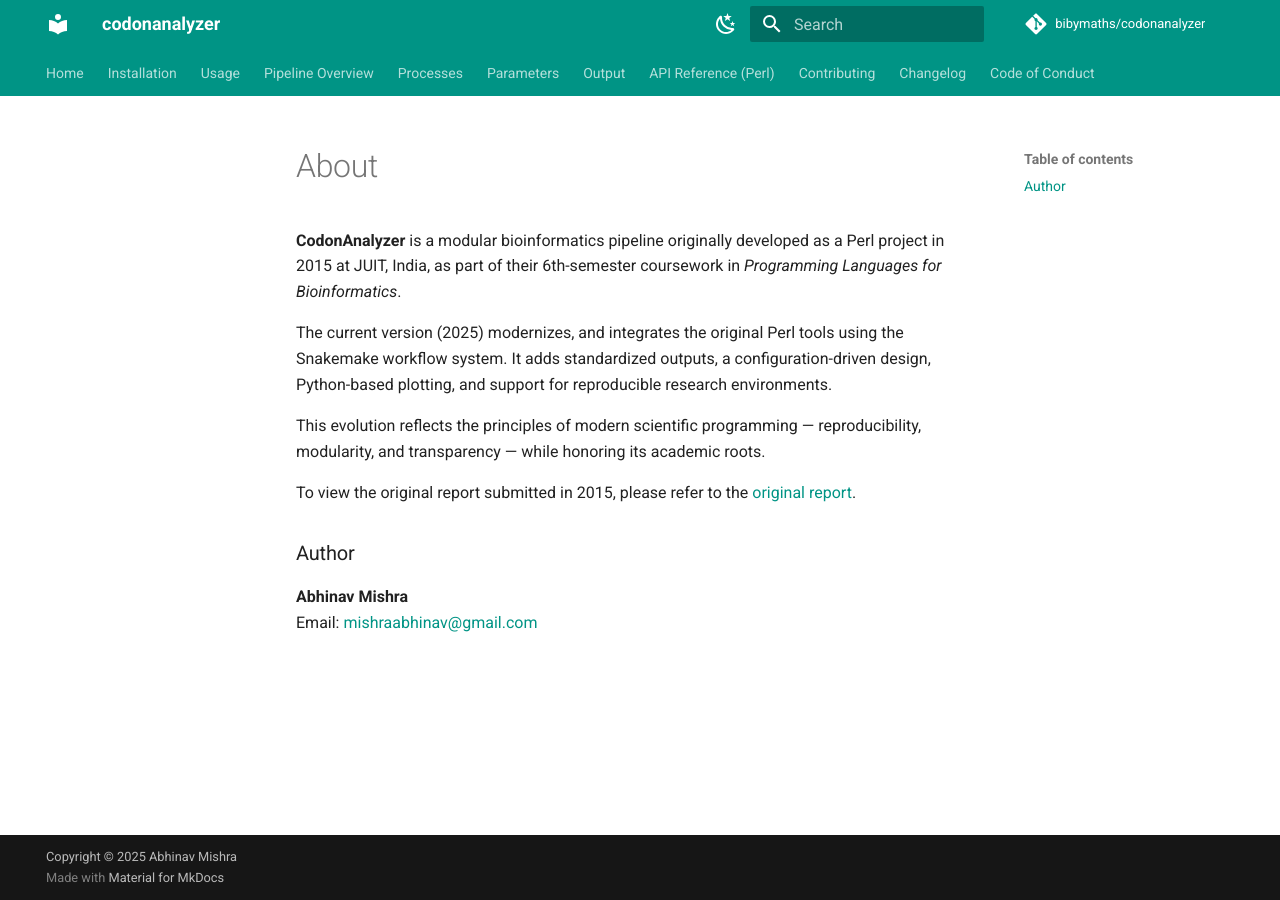
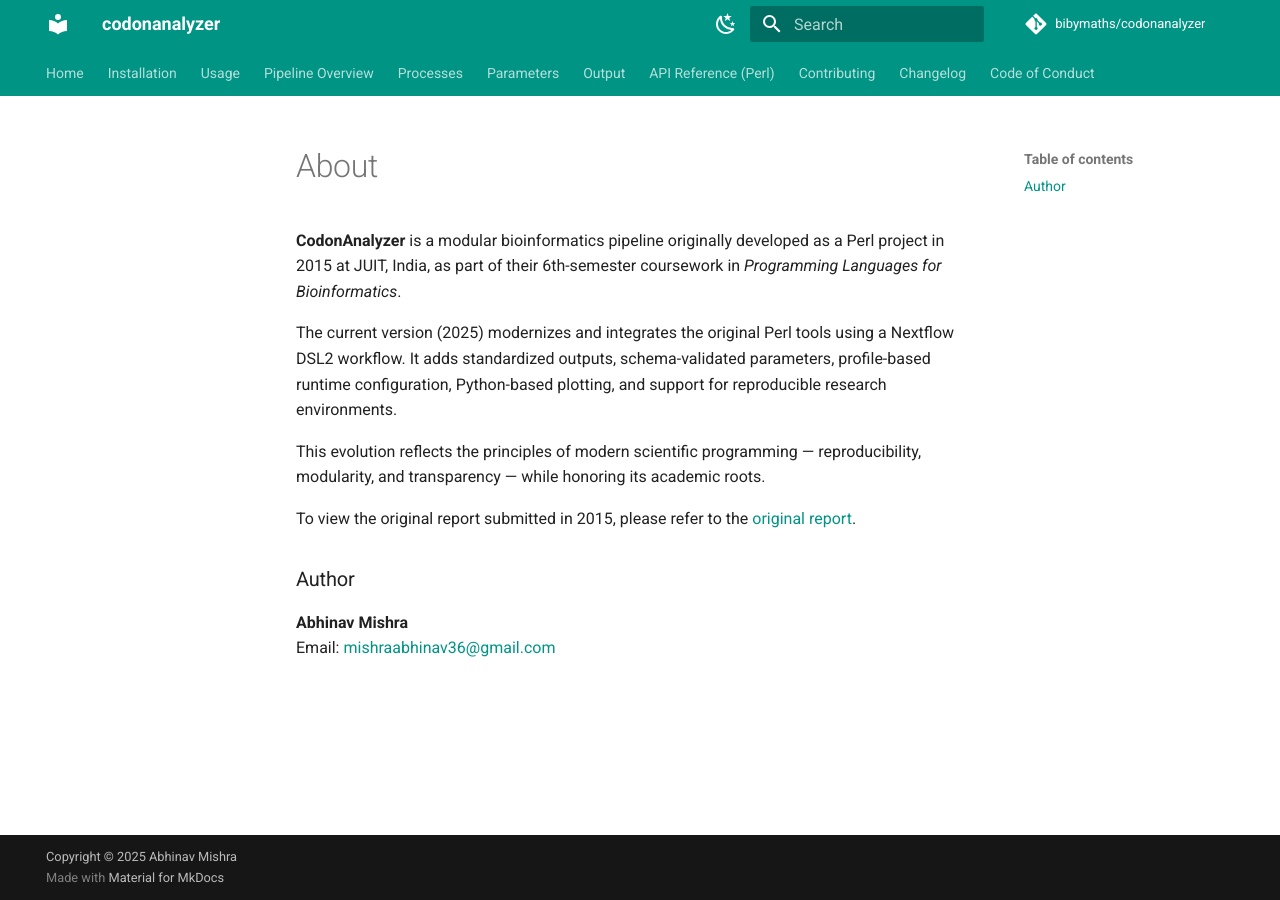
Before and after one commit to bibymaths/codonanalyzer, an MkDocs documentation site: the page built from docs/about.md, in a window 1280 px wide. Built offline with MkDocs 1.6.1 and Material for MkDocs 9.7.7, drawn with Linux system fonts in a browser that asks for light colours; comment, search, counter and statistics services are not loaded.

```diff
--- a/docs/about.md
+++ b/docs/about.md
@@ -2,7 +2,7 @@
 
 **CodonAnalyzer** is a modular bioinformatics pipeline originally developed as a Perl project in 2015 at JUIT, India, as part of their 6th-semester coursework in *Programming Languages for Bioinformatics*.
 
-The current version (2025) modernizes, and integrates the original Perl tools using the Snakemake workflow system. It adds standardized outputs, a configuration-driven design, Python-based plotting, and support for reproducible research environments.
+The current version (2025) modernizes and integrates the original Perl tools using a Nextflow DSL2 workflow. It adds standardized outputs, schema-validated parameters, profile-based runtime configuration, Python-based plotting, and support for reproducible research environments.
 
 This evolution reflects the principles of modern scientific programming — reproducibility, modularity, and transparency — while honoring its academic roots.
 
@@ -11,4 +11,4 @@ To view the original report submitted in 2015, please refer to the [original rep
 ### Author
 
 **Abhinav Mishra**
-Email: [mishraabhinav@gmail.com](mailto:mishraabhinav@gmail.com)
+Email: [mishraabhinav36@gmail.com](mailto:mishraabhinav36@gmail.com)
```
Also changed, not shown: docs/api/codon.pl.md (+1 -1 lines), docs/api/hydropathy.pl.md (+1 -1 lines), docs/api/longORF.pl.md (+1 -1 lines), docs/api/translate.pl.md (+1 -1 lines).
